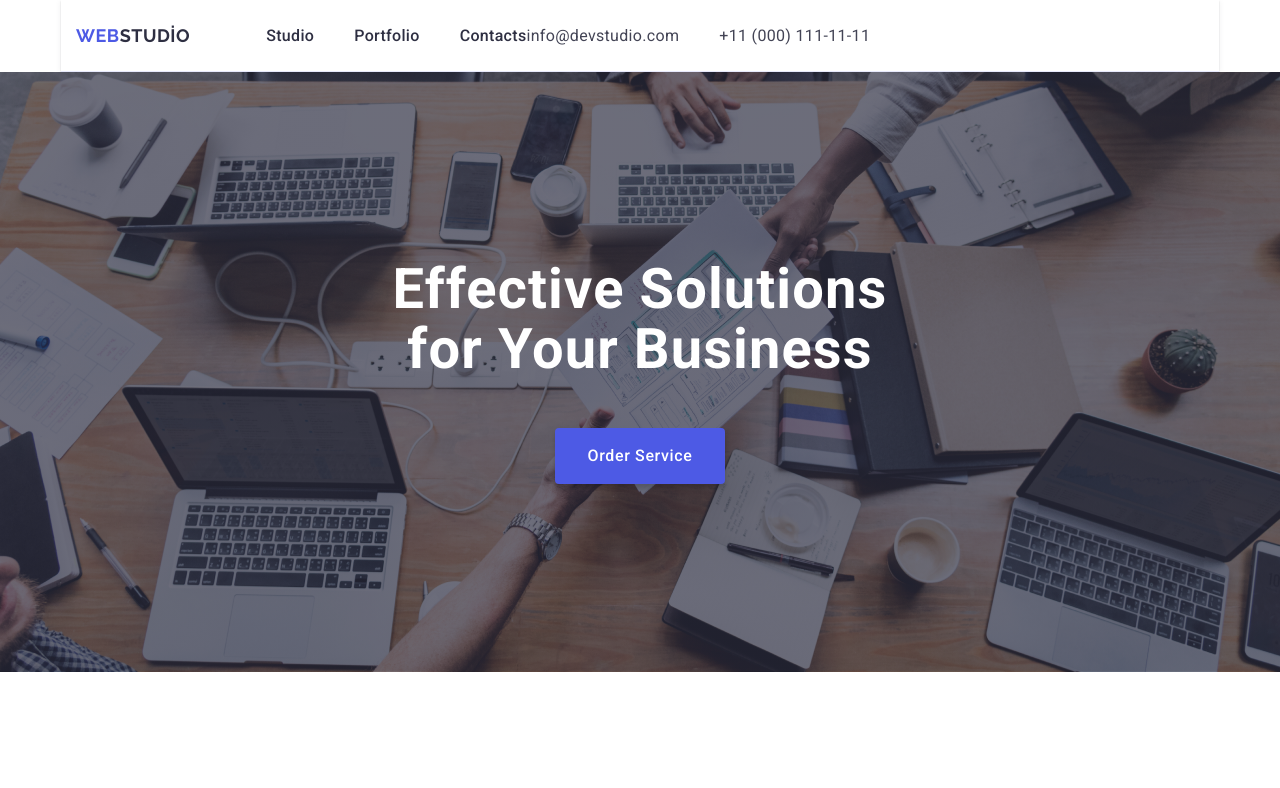
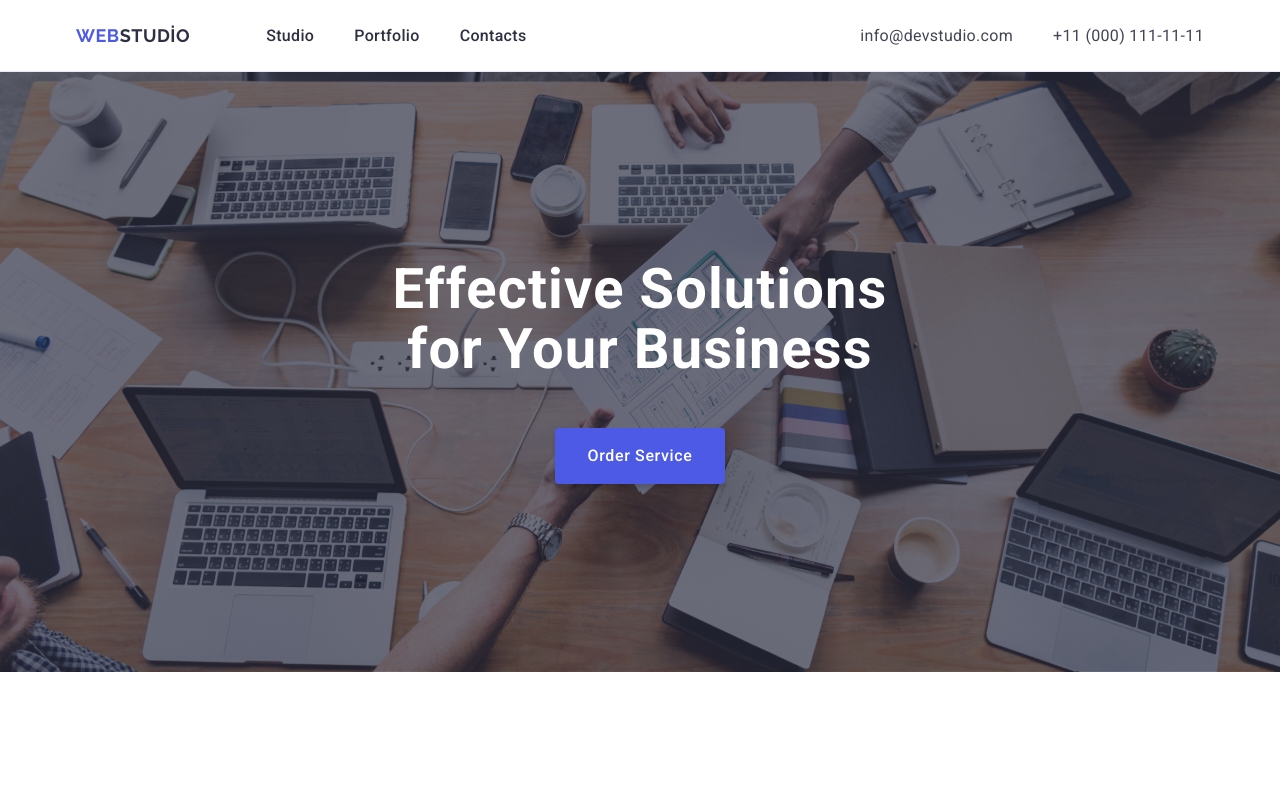
Before and after one commit to yekoone/goit-markup-hw-04, a plain HTML site: page index.html in a window 1280 px wide. Shown: the top 788 px of the page. Drawn offline with nearby package versions, Linux system fonts and the light colour scheme.

Commit message:
modified

```diff
--- a/css/styles.css
+++ b/css/styles.css
@@ -234,6 +234,7 @@ section{
     box-shadow: 0px 1px 6px rgba(46, 47, 66, 0.08),
     0px 1px 1px rgba(46, 47, 66, 0.16), 0px 2px 1px rgba(46, 47, 66, 0.08);
 }
+
 .team-info{
     padding: 32px 0;
     text-align: center;
--- a/index.html
+++ b/index.html
@@ -13,8 +13,8 @@
     <link rel="stylesheet" href="./css/styles.css">
 </head>
 <body>
-    <header class="header container">
-        <div class="header-container">
+    <header class="header">
+        <div class="header-container container">
             <nav class="nav-menu">
                 <div class="logo">WEB<span class="logo-span">STUDİO</span></div>
                 <ul class="nav-menu-ul">
```
